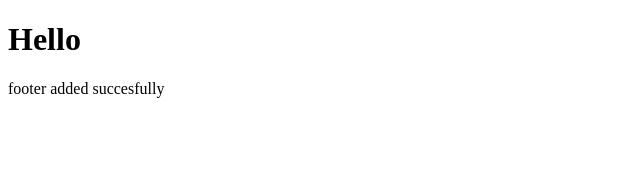
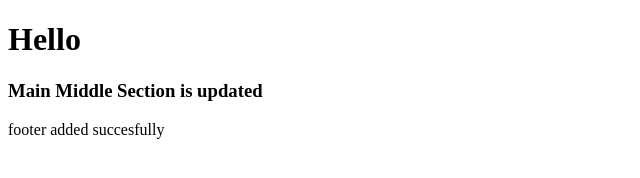
Before and after one commit to LataBansavade-BMC/branch-merge, a plain HTML site: page index.html in a window 1280 px wide. Shown: the whole page, without its empty margins (0-640 px from the left). Drawn offline with Linux system fonts and the light colour scheme.

Commit message:
main middle section is updated in main branch

```diff
--- a/index.html
+++ b/index.html
@@ -7,6 +7,8 @@
 </head>
 <body>
     <h1>Hello </h1>
+    <h3>Main Middle Section is updated</h3>
+
     <p>footer added succesfully </p>
 </body>
 </html>
```
